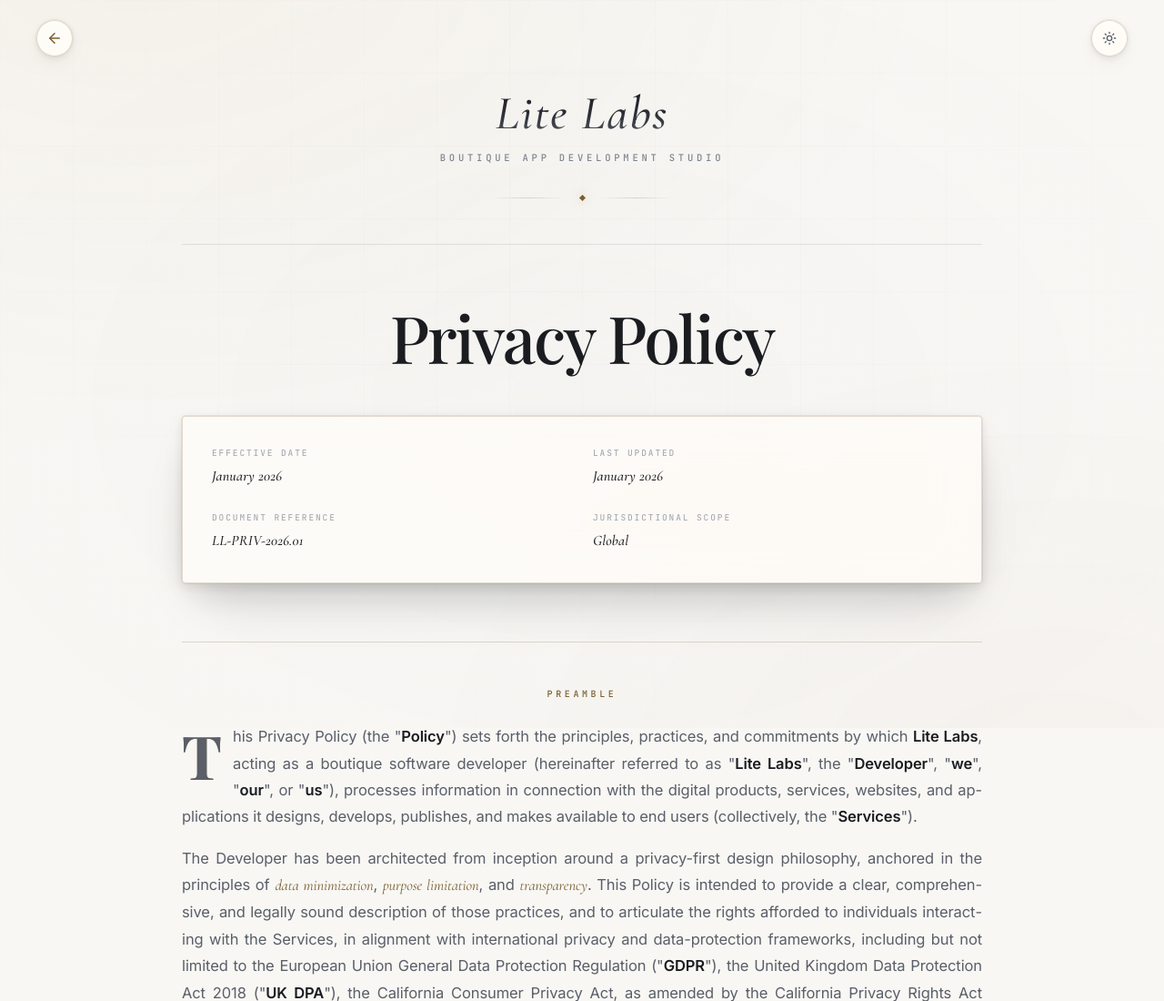
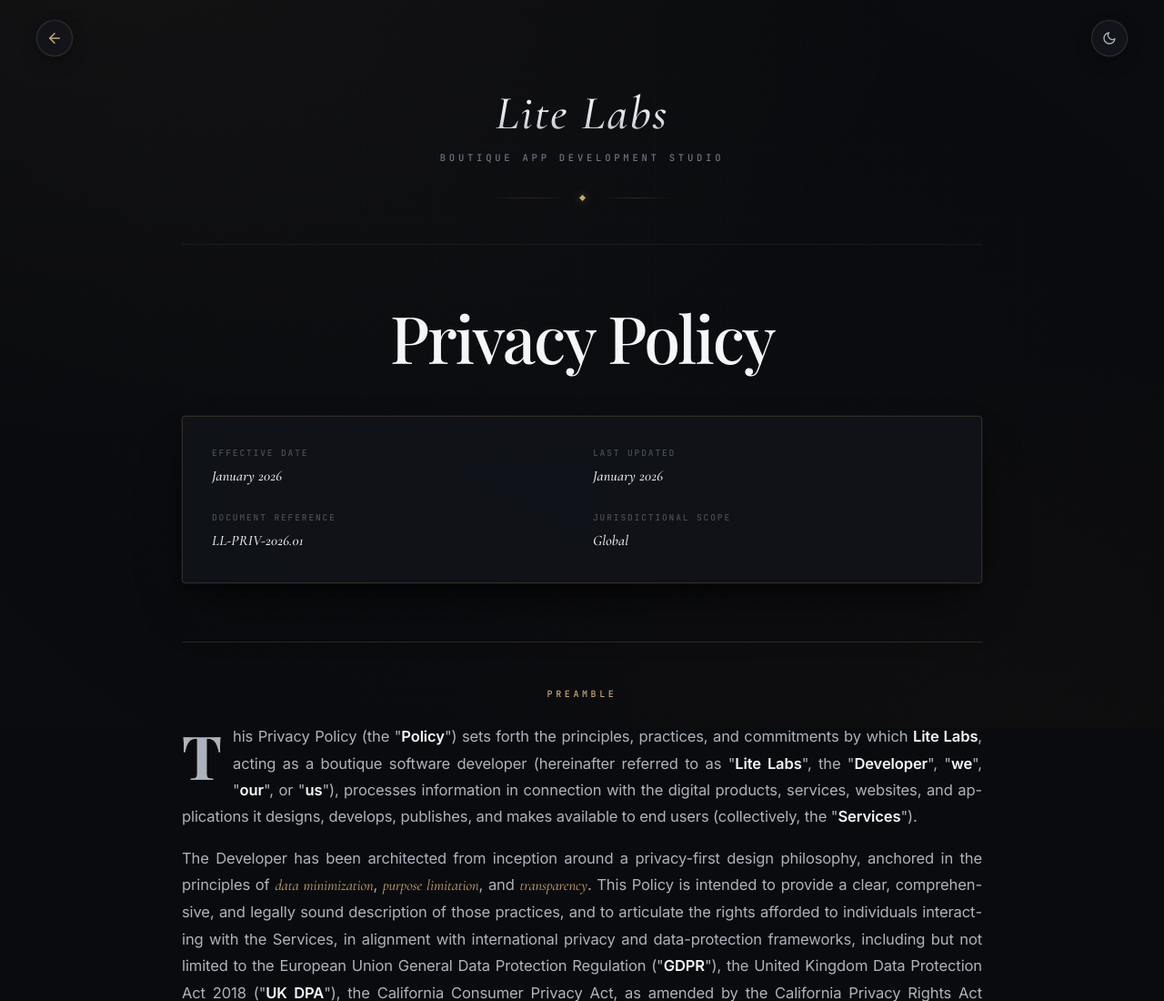
Before and after one commit to LitelabsG/litelabsg.github.io, a plain HTML site: page privacy-policy.html in a window 1280 px wide. Shown: the top 1100 px of the page at 91% size. Drawn offline with nearby package versions, Linux system fonts and the light colour scheme.

Commit message:
Add files via upload

```diff
--- a/privacy-policy.html
+++ b/privacy-policy.html
@@ -253,6 +253,15 @@
   border-color: var(--acc-1);
   transform: translateX(-3px);
   box-shadow: var(--ao-3), 0 12px 32px -12px rgba(201, 168, 118, 0.45);
+}
+
+/* Auto-hide on scroll down — reveal on scroll up */
+.back-arrow.hidden-on-scroll,
+.theme-toggle.hidden-on-scroll {
+  opacity: 0;
+  visibility: hidden;
+  transform: translateY(-12px);
+  pointer-events: none;
 }
 
 .container {
@@ -957,8 +966,8 @@
   if (savedTheme === 'light' || savedTheme === 'dark') {
     applyTheme(savedTheme);
   } else {
-    const prefersLight = window.matchMedia && window.matchMedia('(prefers-color-scheme: light)').matches;
-    applyTheme(prefersLight ? 'light' : 'dark');
+    // Default to Dark theme regardless of system preference
+    applyTheme('dark');
   }
   const toggle = document.getElementById('themeToggle');
   if (toggle) {
@@ -983,6 +992,47 @@
     window.addEventListener('resize', updateProgress);
     updateProgress();
   }
+
+  // 3b. AUTO-HIDE NAV BUTTONS — hide on scroll down, reveal on scroll up
+  (function() {
+    const backArrow = document.querySelector('.back-arrow');
+    const themeBtn = document.querySelector('.theme-toggle');
+    if (!backArrow && !themeBtn) return;
+
+    let lastScrollY = window.pageYOffset || 0;
+    let ticking = false;
+
+    function onScrollDirection() {
+      const currentY = window.pageYOffset || 0;
+      const delta = currentY - lastScrollY;
+
+      // At top — always show
+      if (currentY < 80) {
+        if (backArrow) backArrow.classList.remove('hidden-on-scroll');
+        if (themeBtn) themeBtn.classList.remove('hidden-on-scroll');
+      }
+      // Scrolling down by meaningful amount — hide
+      else if (delta > 6) {
+        if (backArrow) backArrow.classList.add('hidden-on-scroll');
+        if (themeBtn) themeBtn.classList.add('hidden-on-scroll');
+      }
+      // Scrolling up by meaningful amount — show
+      else if (delta < -6) {
+        if (backArrow) backArrow.classList.remove('hidden-on-scroll');
+        if (themeBtn) themeBtn.classList.remove('hidden-on-scroll');
+      }
+
+      lastScrollY = currentY;
+      ticking = false;
+    }
+
+    window.addEventListener('scroll', function() {
+      if (!ticking) {
+        requestAnimationFrame(onScrollDirection);
+        ticking = true;
+      }
+    }, { passive: true });
+  })();
 
   // 4. SCROLL REVEAL
   if ('IntersectionObserver' in window) {
```
